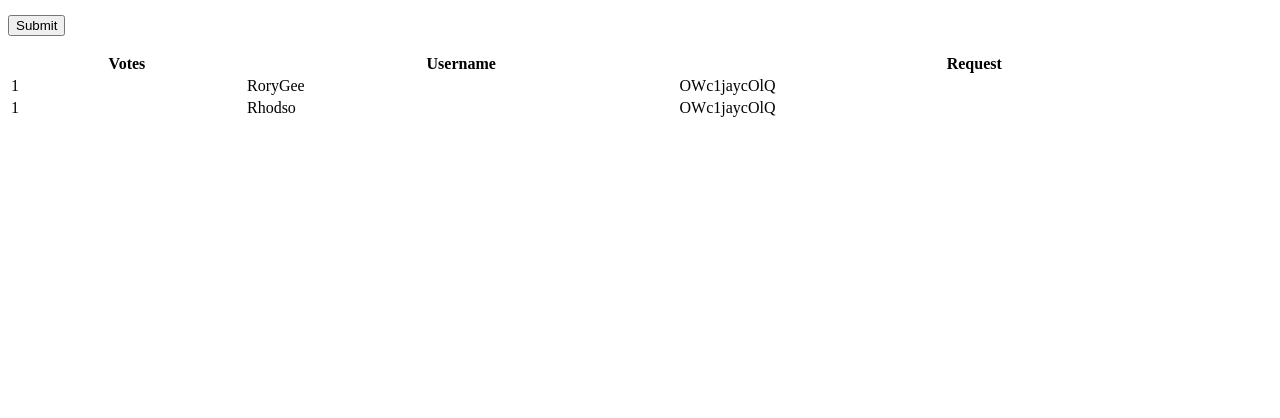
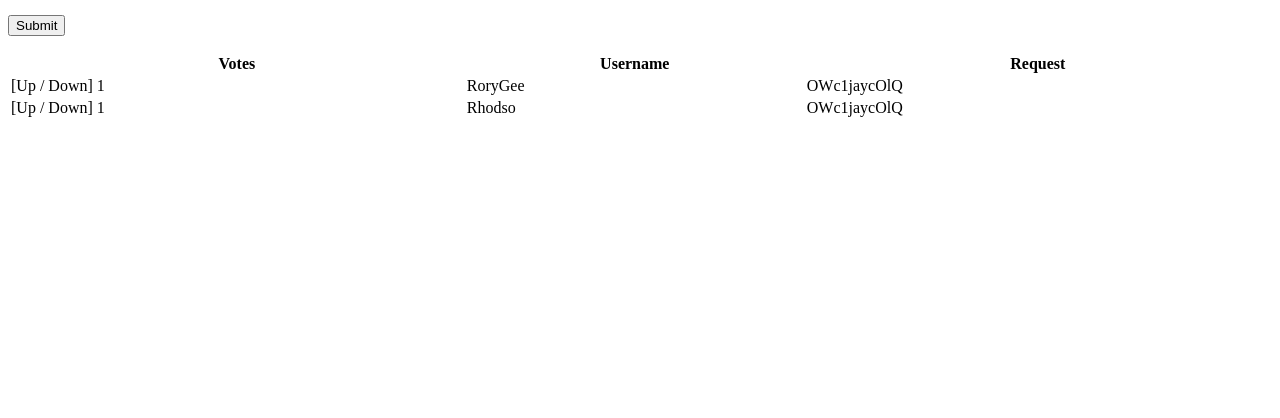
Before and after one commit to rhodso/HackKeeleMusicBot, a Flask app: page / in a window 1280 px wide. Shown: the part 382-800 px from the top of the page. Run offline with Flask 2, Linux system fonts and the light colour scheme.

Commit message:
Added placeholders for vote up/down

```diff
--- a/app/templates/index.html
+++ b/app/app/templates/index.html
@@ -24,7 +24,7 @@
 					<th>Request</th>
 				</tr>
 				{% for video in videos %}
-					<tr><td>{{ video.votes }}</td><td>{{ video.UID.Username }}</td><td>{{ video.VideoID }}</td></tr>
+					<tr><td>[Up / Down] {{ video.votes }}</td><td>{{ video.UID.Username }}</td><td>{{ video.VideoID }}</td></tr>
 				{% endfor %}
 			</table>
 
```
Also changed, not shown: app/app/__init__.py (renamed from app/__init__.py), app/app/config.py (renamed from app/config.py), app/app/forms.py (line endings or trailing spaces), app/app/routes.py (renamed from app/routes.py), app/app/templates/request.html (renamed from app/templates/request.html), app/app/testSite.py (renamed from app/testSite.py).
